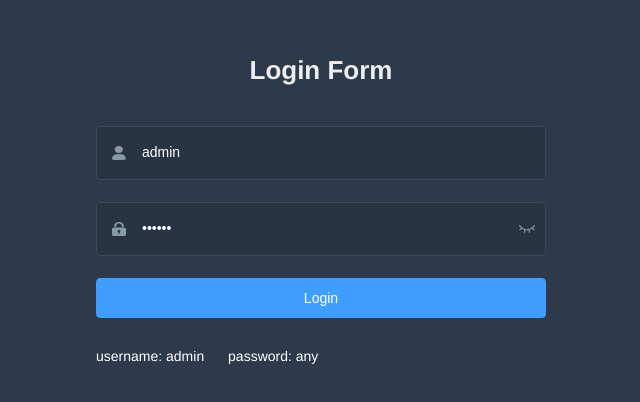
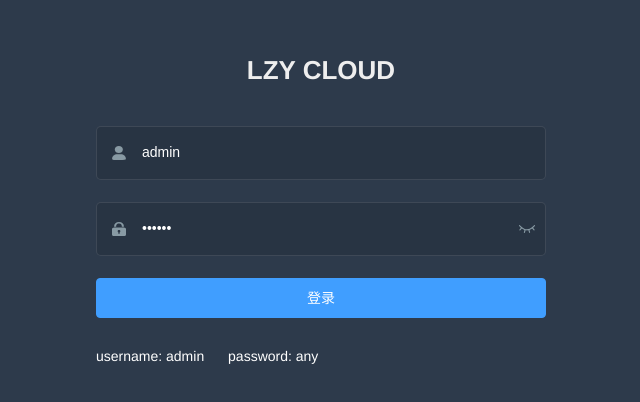
Before and after one commit to Lizuoyang/Lzy-Cloud-Front, a Vue app: page /#/login in a window 1280 px wide. Shown: the part 104-506 px from the top of the page, without its empty margins (319-959 px from the left). Built offline with nearby package versions, Linux system fonts and the light colour scheme.

Commit message:
fix(登录页面): 提示语修改

```diff
--- a/src/views/login/index.vue
+++ b/src/views/login/index.vue
@@ -3,7 +3,7 @@
     <el-form ref="loginForm" :model="loginForm" :rules="loginRules" class="login-form" auto-complete="on" label-position="left">
 
       <div class="title-container">
-        <h3 class="title">Login Form</h3>
+        <h3 class="title">LZY CLOUD</h3>
       </div>
 
       <el-form-item prop="username">
@@ -13,7 +13,7 @@
         <el-input
           ref="username"
           v-model="loginForm.username"
-          placeholder="Username"
+          placeholder="用户名"
           name="username"
           type="text"
           tabindex="1"
@@ -30,7 +30,7 @@
           ref="password"
           v-model="loginForm.password"
           :type="passwordType"
-          placeholder="Password"
+          placeholder="密码"
           name="password"
           tabindex="2"
           auto-complete="on"
@@ -41,7 +41,7 @@
         </span>
       </el-form-item>
 
-      <el-button :loading="loading" type="primary" style="width:100%;margin-bottom:30px;" @click.native.prevent="handleLogin">Login</el-button>
+      <el-button :loading="loading" type="primary" style="width:100%;margin-bottom:30px;" @click.native.prevent="handleLogin">登录</el-button>
 
       <div class="tips">
         <span style="margin-right:20px;">username: admin</span>
@@ -60,14 +60,14 @@ export default {
   data() {
     const validateUsername = (rule, value, callback) => {
       if (!validUsername(value)) {
-        callback(new Error('Please enter the correct user name'))
+        callback(new Error('请输入用户名'))
       } else {
         callback()
       }
     }
     const validatePassword = (rule, value, callback) => {
       if (value.length < 6) {
-        callback(new Error('The password can not be less than 6 digits'))
+        callback(new Error('密码不能少于6位'))
       } else {
         callback()
       }
```
